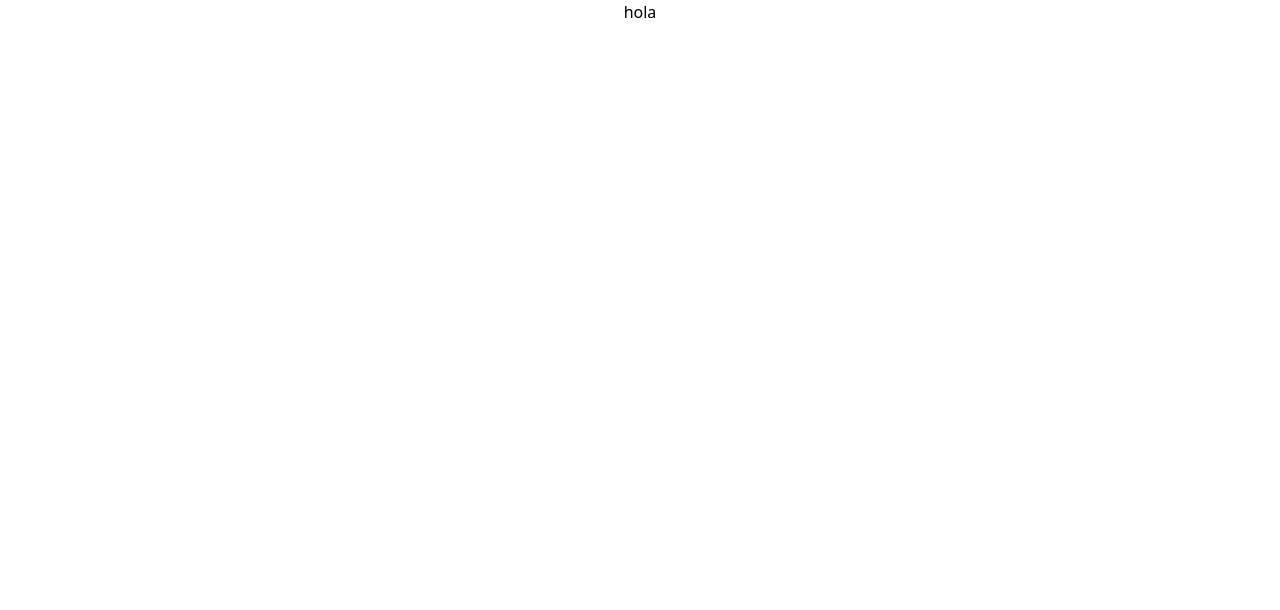
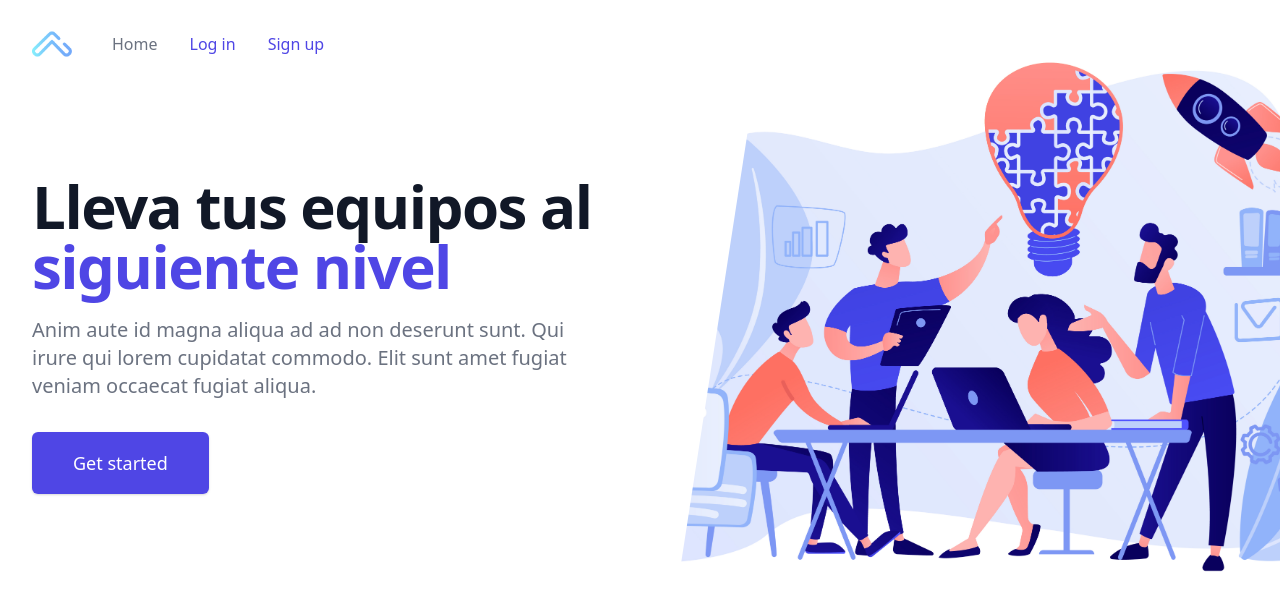
Before and after one commit to yulianacastrodiaz/frontend-fusepong, a React (Create React App) app: page / in a window 1280 px wide. Shown: the top 610 px of the page. Built offline with nearby package versions, Linux system fonts and the light colour scheme.

Commit message:
Landing page

```diff
--- a/src/App.js
+++ b/src/App.js
@@ -1,10 +1,11 @@
 import './App.css';
 import React from 'react';
+import LandingPage from './components/LandingPage/LandingPage';
 
 function App() {
   return (
     <div className="App">
-      hola
+      <LandingPage />
     </div>
   );
 }
--- /dev/null
+++ b/src/components/LandingPage/LandingPage.jsx
@@ -0,0 +1,97 @@
+import React from "react";
+import s from "./LandingPage.module.css";
+
+export default function LandingPage() {
+  return (
+    <>
+      <div className="relative bg-white overflow-hidden">
+        <div className="max-w-7xl mx-auto">
+          <div className="relative z-10 pb-8 bg-white sm:pb-16 md:pb-20 lg:max-w-2xl lg:w-full lg:pb-28 xl:pb-32">
+            <svg
+              className="hidden lg:block absolute right-0 inset-y-0 h-full w-48 text-white transform translate-x-1/2"
+              fill="currentColor"
+              viewBox="0 0 100 100"
+              preserveAspectRatio="none"
+              aria-hidden="true"
+            >
+              <polygon points="50,0 100,0 50,100 0,100" />
+            </svg>
+            <div>
+              <div className="relative pt-6 px-4 sm:px-6 lg:px-8">
+                <nav
+                  className="relative flex items-center justify-between sm:h-10 lg:justify-start"
+                  aria-label="Global"
+                >
+                  <div className="flex items-center flex-grow flex-shrink-0 lg:flex-grow-0">
+                    <div className="flex items-center justify-between w-full md:w-auto">
+                      <a href="http://localhost:3000">
+                        <img
+                          className="h-8 w-auto sm:h-10"
+                          src="./img/up-chevron.png"
+                          alt=""
+                        ></img>
+                      </a>
+                    </div>
+                  </div>
+                  <div className="hidden md:block md:ml-10 md:pr-4 md:space-x-8">
+                    <a
+                      href="http://localhost:3000"
+                      className="font-medium text-gray-500 hover:text-gray-900"
+                    >
+                      Home
+                    </a>
+                    <a
+                      href="http://localhost:3000"
+                      className="font-medium text-indigo-600 hover:text-indigo-500"
+                    >
+                      Log in
+                    </a>
+                    <a
+                      href="http://localhost:3000"
+                      className="font-medium text-indigo-600 hover:text-indigo-500"
+                    >
+                      Sign up
+                    </a>
+                  </div>
+                </nav>
+              </div>
+            </div>
+            <main className="mt-10 mx-auto max-w-7xl px-4 sm:mt-12 sm:px-6 md:mt-16 lg:mt-20 lg:px-8 xl:mt-28">
+              <div className="sm:text-center lg:text-left">
+                <h1 className="text-4xl tracking-tight font-extrabold text-gray-900 sm:text-5xl md:text-6xl">
+                  <span className="block xl:inline">Lleva tus equipos al</span>
+                  <span className="block text-indigo-600 xl:inline">
+                    {" "}
+                    siguiente nivel
+                  </span>
+                </h1>
+                <p className="mt-3 text-base text-gray-500 sm:mt-5 sm:text-lg sm:max-w-xl sm:mx-auto md:mt-5 md:text-xl lg:mx-0">
+                  Anim aute id magna aliqua ad ad non deserunt sunt. Qui irure
+                  qui lorem cupidatat commodo. Elit sunt amet fugiat veniam
+                  occaecat fugiat aliqua.
+                </p>
+                <div className="mt-5 sm:mt-8 sm:flex sm:justify-center lg:justify-start">
+                  <div className="rounded-md shadow">
+                    <a
+                      href="http://localhost:3000"
+                      className="w-full flex items-center justify-center px-8 py-3 border border-transparent text-base font-medium rounded-md text-white bg-indigo-600 hover:bg-indigo-700 md:py-4 md:text-lg md:px-10"
+                    >
+                      Get started
+                    </a>
+                  </div>
+                </div>
+              </div>
+            </main>
+          </div>
+        </div>
+        <div className="lg:absolute lg:inset-y-0 lg:right-0 lg:w-1/2">
+          <img
+            className="h-56 w-full object-cover sm:h-72 md:h-96 lg:w-full lg:h-full"
+            src="./img/landingpage.jpg"
+            alt=""
+          ></img>
+        </div>
+      </div>
+    </>
+  );
+}
--- /dev/null
+++ b/src/components/LandingPage/LandingPage.module.css
@@ -0,0 +1,4 @@
+.LandingPage {
+  height: 100vh;
+  background-color: aqua;
+}
```
Also changed, not shown: public/img/landingpage.jpg (added), public/img/up-chevron.png (added).
